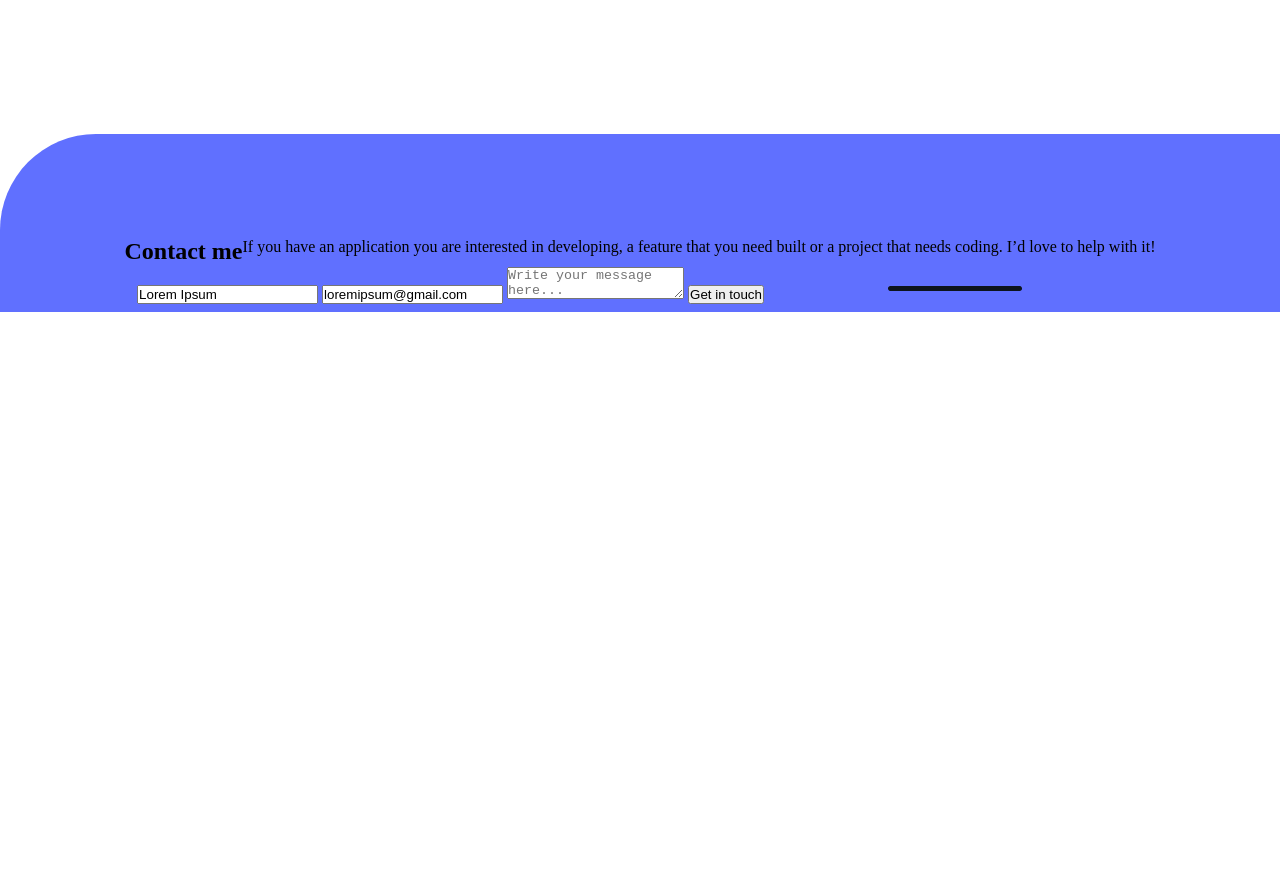
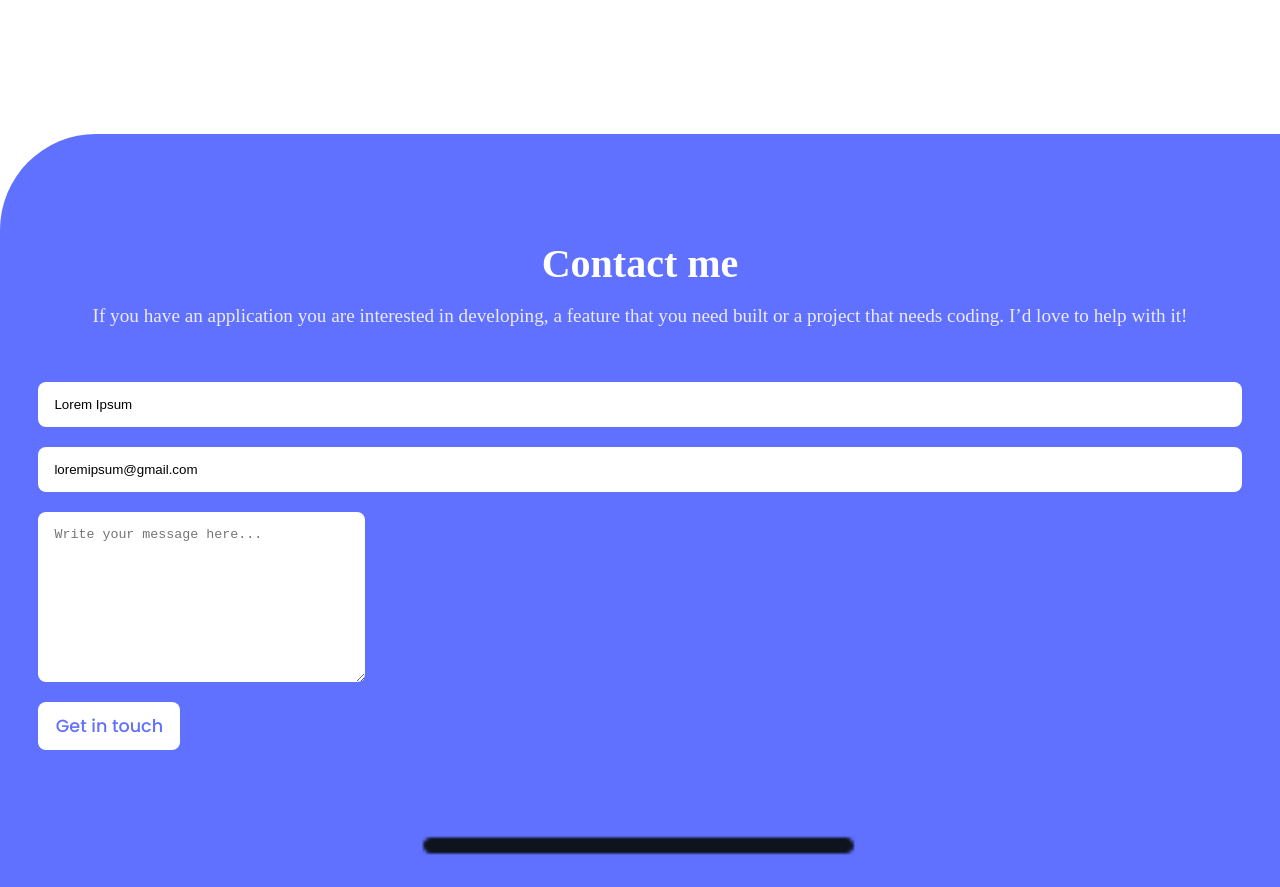
Before and after one commit to mhassa204/Portfolio-Project, a website: page index.html in a window 1280 px wide. Shown: the part 5860-6747 px from the top of the page. Before the commit the page ends 6172 px from the top, so only its background shows below. Drawn offline with Linux system fonts and the light colour scheme.

Commit message:
Added more CSS to contact form

```diff
--- a/style.css
+++ b/style.css
@@ -325,9 +325,65 @@ header {
   right: 0;
   bottom: 0;
   width: 66%;
-  background-image: url('img/contactForm.png');
+  background-image: url('./img/contactForm.png');
   background-repeat: no-repeat;
   background-position: center center;
   background-size: cover;
   z-index: 0;
 }
+
+.contact-me h2 {
+  flex-basis: 100%;
+  font-weight: 700;
+  font-size: 2.5rem;
+  line-height: 3.25rem;
+  color: #fff;
+  margin-bottom: 0.75rem;
+  text-align: center;
+}
+
+.contact-me p {
+  color: #ebebff;
+  font-size: 1.2rem;
+  font-weight: 400;
+  line-height: 1.75rem;
+  flex-basis: 100%;
+  text-align: center;
+  margin-bottom: 3.25rem;
+}
+
+.contact-me button {
+  width: 8.875rem;
+  height: 3rem;
+  border-radius: 0.5rem;
+  color: #6070ff;
+  background-color: #fff;
+  border: none;
+  font-family: 'Poppins', sans-serif;
+  font-weight: 500;
+  font-size: 1.1rem;
+  line-height: 1.5rem;
+  transition: background-color 0.3s ease;
+}
+
+.contact-me form {
+  flex-basis: 100%;
+  display: flex;
+  flex-direction: column;
+  row-gap: 1.25rem;
+  width: 20.43rem;
+}
+
+.contact-me form input {
+  padding: 0.935rem 2.37rem 0.935rem 1rem;
+  border-radius: 0.5rem;
+  border: 0;
+}
+
+.contact-me form textarea {
+  padding: 0.9375rem 2.375rem 0.9375rem 1rem;
+  width: 20.4375rem;
+  height: 10.625rem;
+  border-radius: 0.5rem;
+  border: 0;
+}
```
